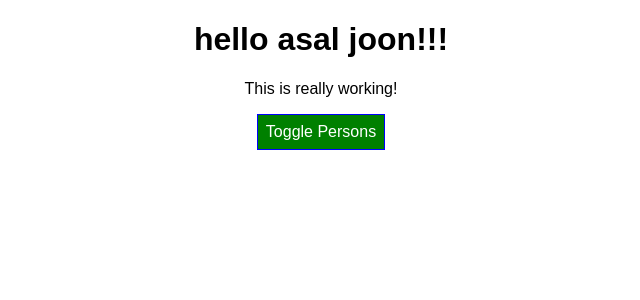
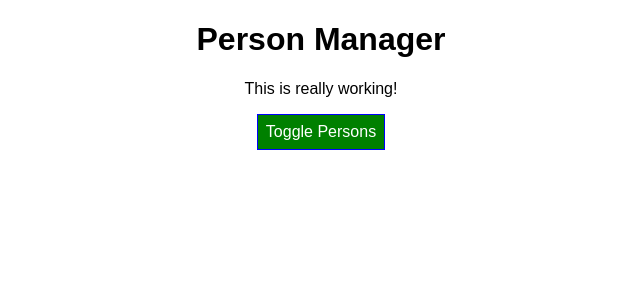
Before and after one commit to asal-rostami-react/react-complete-guide, a React app: page / in a window 1280 px wide. Shown: the top 300 px of the page, without its empty margins (319-959 px from the left). Built offline with nearby package versions, Linux system fonts and the light colour scheme.

Commit message:
sent a title as a props in App.js and used it

```diff
--- a/src/components/Cockpit/Cockpit.js
+++ b/src/components/Cockpit/Cockpit.js
@@ -20,7 +20,7 @@ const cockpit = (props) => {
      }
     return(
         <div className={classes.Cockpit}>
-            <h1>hello asal joon!!!</h1>
+            <h1>{props.title}</h1>
             <p className={assignedClasses.join(' ')}>This is really working!</p>
             <button className={btnClass} onClick={props.clicked}>
             Toggle Persons
--- a/src/containers/App.js
+++ b/src/containers/App.js
@@ -54,6 +54,7 @@ class App extends Component {
     return (
           <div className={classes.App}>
             <Cockpit
+              title={this.props.appTitle}
               showPersons={this.state.showPerson}
               persons={this.state.persons}
               clicked={this.togglePersonHandler}/>
--- a/src/index.js
+++ b/src/index.js
@@ -4,5 +4,5 @@ import './index.css';
 import App from './containers/App';
 import registerServiceWorker from './registerServiceWorker';
 
-ReactDOM.render(<App />, document.getElementById('root'));
+ReactDOM.render(<App appTitle="Person Manager"/>, document.getElementById('root'));
 registerServiceWorker();
```
